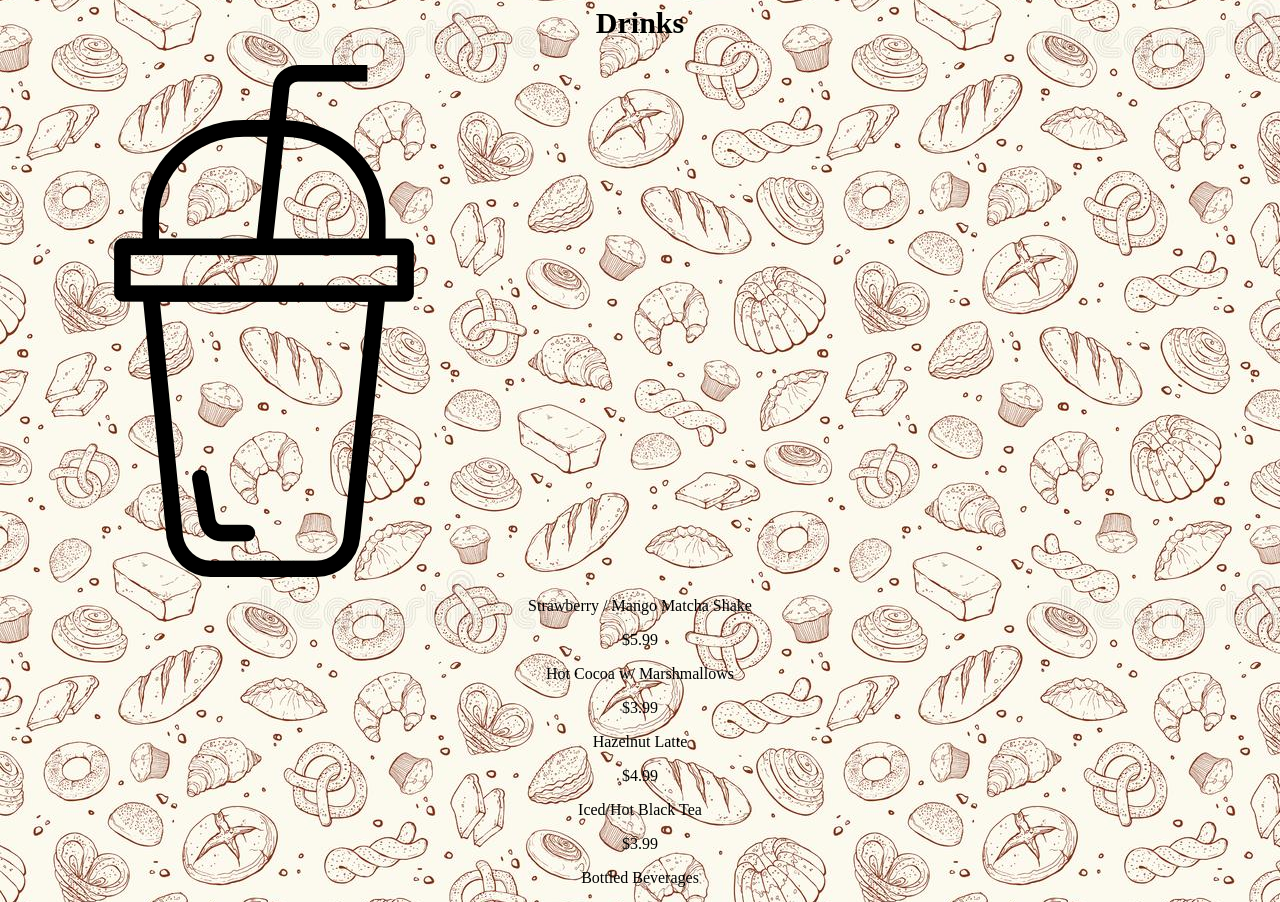
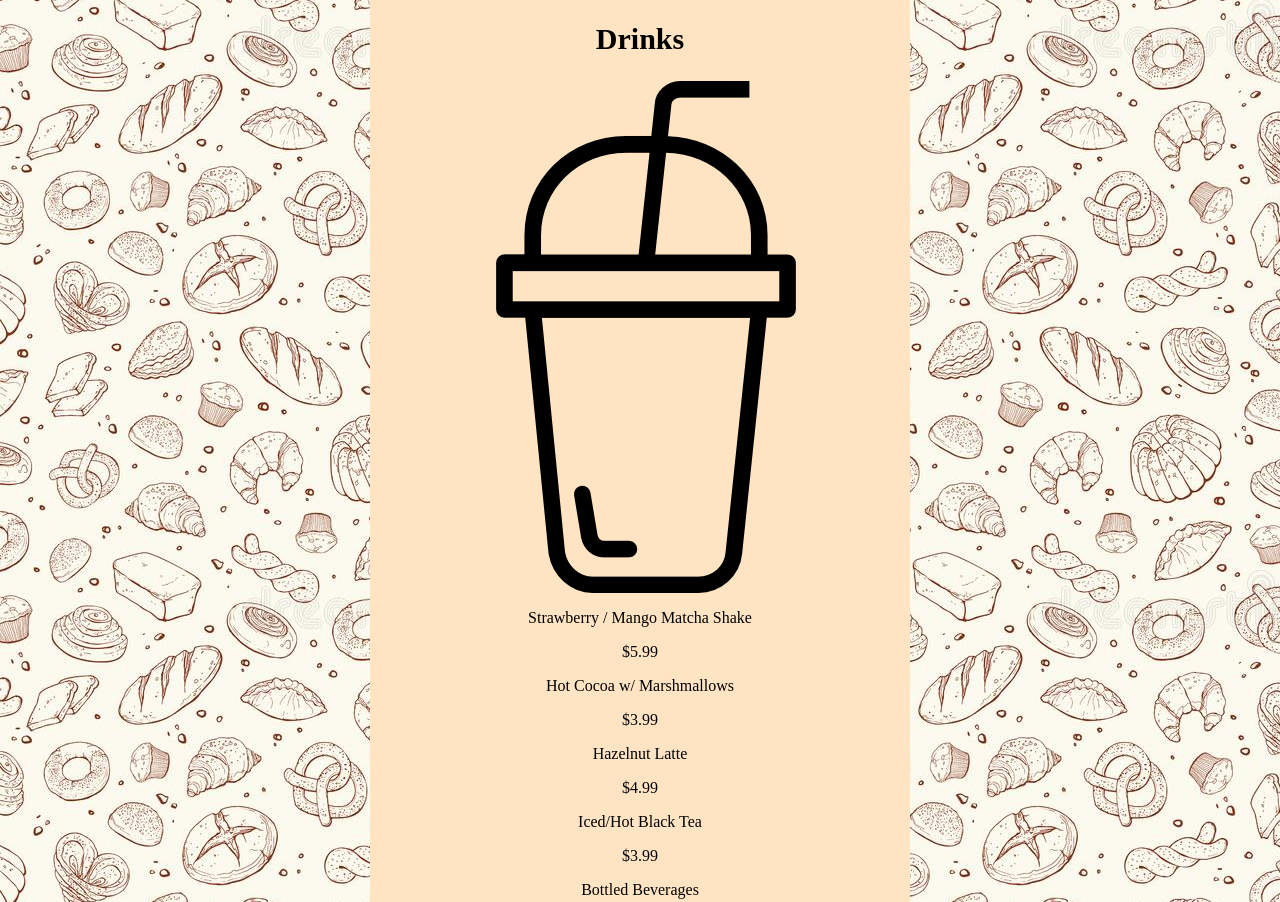
Before and after one commit to redchipmonk/dream-menu, a plain HTML site: page index.html in a window 1280 px wide. Shown: the part 1394-2296 px from the top of the page. Drawn offline with Linux system fonts and the light colour scheme.

Commit message:
styled menu and icons

```diff
--- a/styles.css
+++ b/styles.css
@@ -17,3 +17,19 @@ h2 {
 h1, h2, p {
     text-align: center;
 }
+
+.menu {
+    width: 80%;
+    background-color: bisque;
+    padding: 20px;
+    max-width: 500px;
+}
+
+img {
+    display: block
+}
+
+.menu, img {
+    margin-left: auto;
+    margin-right: auto;
+}
```
